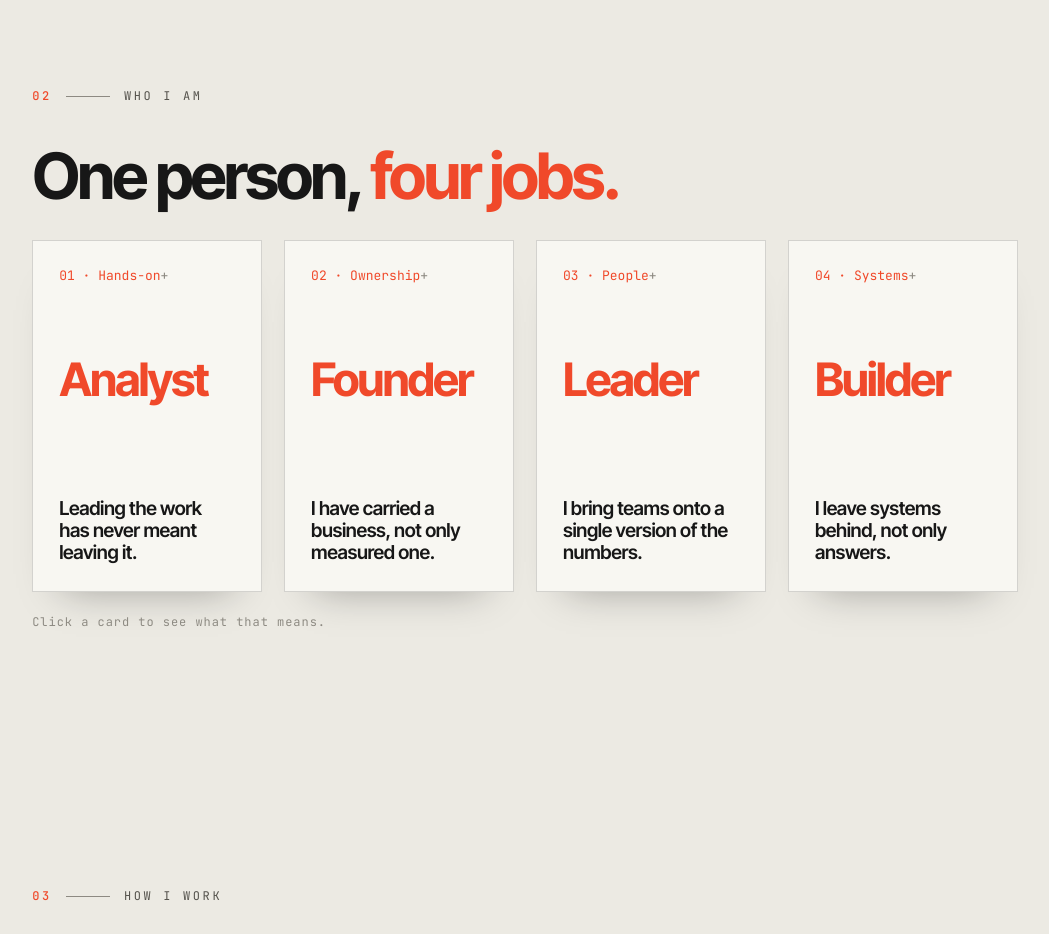
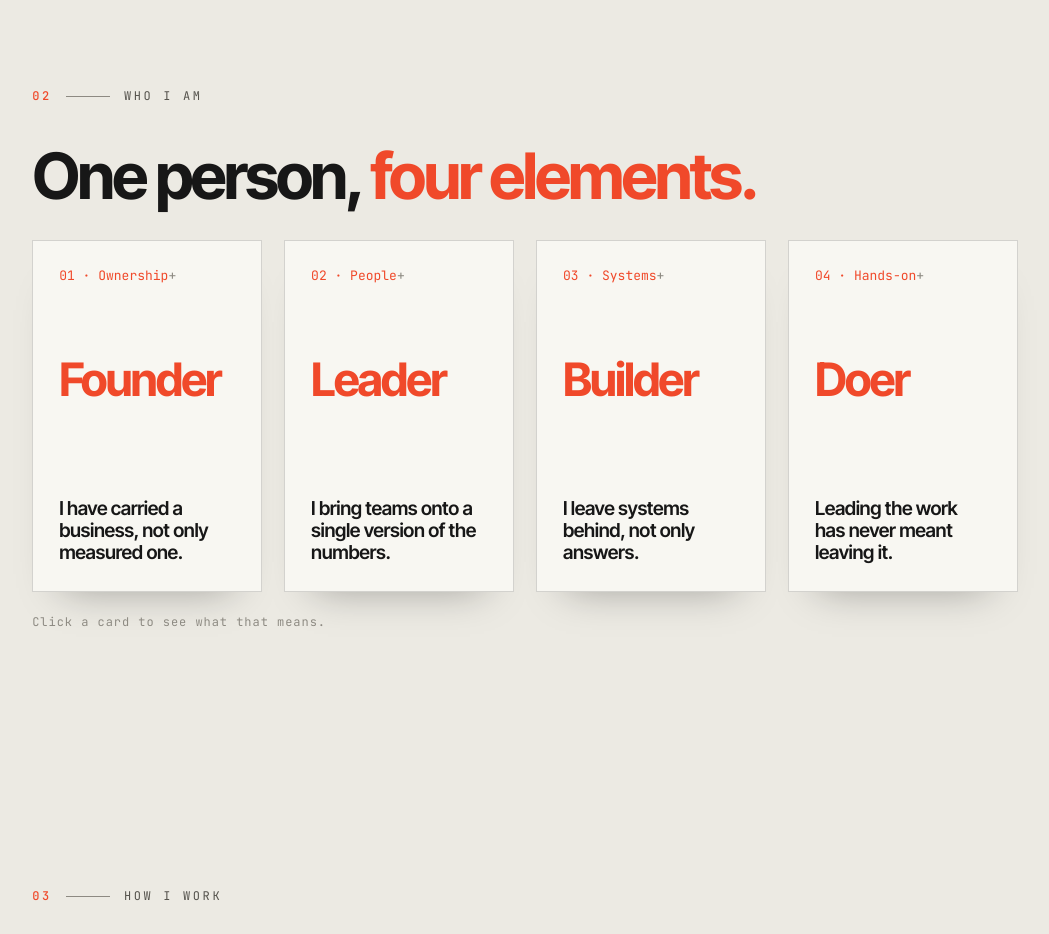
Before and after one commit to amit-kamlapure/amit-kamlapure.github.io, a plain HTML site: page index.html in a window 1280 px wide. Shown: the part 800-1734 px from the top of the page, without its empty margins (115-1164 px from the left). Drawn offline with Linux system fonts and the light colour scheme.

Commit message:
Four elements: Founder, Leader, Builder, Doer
Co-Authored-By: Claude Fable 5.2 <noreply@anthropic.com>

```diff
--- a/index.html
+++ b/index.html
@@ -188,31 +188,31 @@ nav.bar .arrow:hover{border-color:var(--ink)}
 <!-- 02 -->
 <section id="numbers" data-title="Who I am">
   <div class="eyebrow"><b>02</b><i></i>Who I am</div>
-  <h2>One person, <span class="accent">four jobs.</span></h2>
+  <h2>One person, <span class="accent">four elements.</span></h2>
   <div class="cards">
     <button class="card" aria-pressed="false">
-      <span class="k">01 · Hands-on <em>+</em></span>
-      <span class="n w">Analyst</span>
-      <span class="t">Leading the work has never meant leaving it.</span>
-      <span class="src"><b>What that means</b>I would rather read the data than a summary of it. However senior the role, I stay close enough to the detail to know when a number is wrong.</span>
-    </button>
-    <button class="card" aria-pressed="false">
-      <span class="k">02 · Ownership <em>+</em></span>
+      <span class="k">01 · Ownership <em>+</em></span>
       <span class="n w">Founder</span>
       <span class="t">I have carried a business, not only measured one.</span>
       <span class="src"><b>What that means</b>I have priced products, negotiated with suppliers and lived with the results. I treat every decision as if the money were mine, because once it was.</span>
     </button>
     <button class="card" aria-pressed="false">
-      <span class="k">03 · People <em>+</em></span>
+      <span class="k">02 · People <em>+</em></span>
       <span class="n w">Leader</span>
       <span class="t">I bring teams onto a single version of the numbers.</span>
       <span class="src"><b>What that means</b>I lead by making things clear: what a number means, who owns it, what we are deciding. People follow clarity more readily than authority.</span>
     </button>
     <button class="card" aria-pressed="false">
-      <span class="k">04 · Systems <em>+</em></span>
+      <span class="k">03 · Systems <em>+</em></span>
       <span class="n w">Builder</span>
       <span class="t">I leave systems behind, not only answers.</span>
       <span class="src"><b>What that means</b>When I solve the same problem twice, I build the thing that solves it. I measure my work by what keeps running after I have stepped away.</span>
+    </button>
+    <button class="card" aria-pressed="false">
+      <span class="k">04 · Hands-on <em>+</em></span>
+      <span class="n w">Doer</span>
+      <span class="t">Leading the work has never meant leaving it.</span>
+      <span class="src"><b>What that means</b>I would rather read the data than a summary of it. However senior the role, I stay close enough to the detail to know when a number is wrong.</span>
     </button>
   </div>
   <p class="hint">Click a card to see what that means.</p>
```
